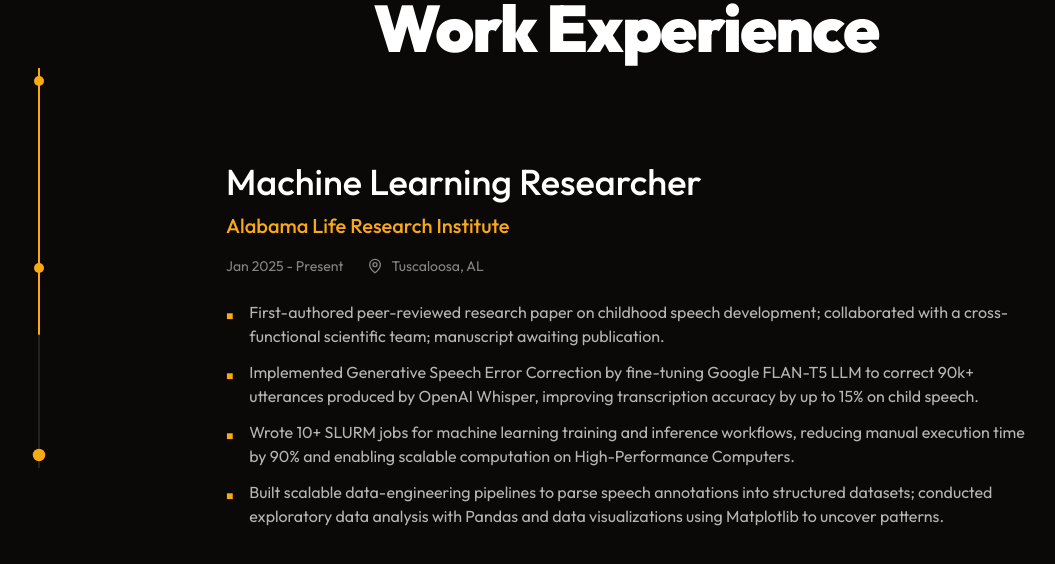
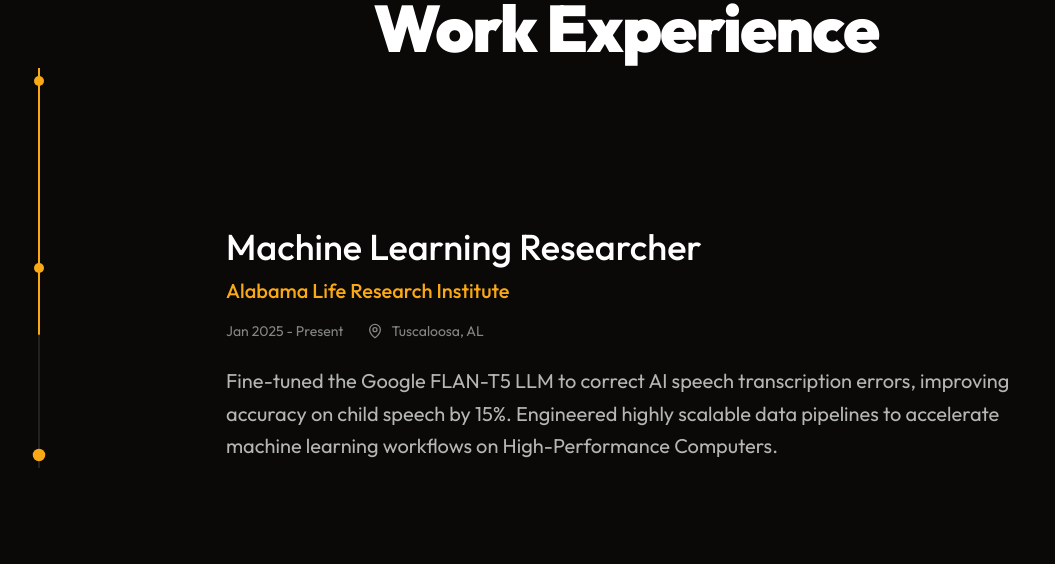
Before and after one commit to girwandhakal/Personal-Website-2.0, a Next.js app: page / in a window 1280 px wide. Shown: the part 3490-4054 px from the top of the page, without its empty margins (14-1069 px from the left). Built offline with nearby package versions, Linux system fonts and the light colour scheme; what bad-words would draw is missing.

Commit message:
refactor: simplify experience section to use descriptions instead of bullet points

```diff
--- a/src/components/sections/resume.tsx
+++ b/src/components/sections/resume.tsx
@@ -53,12 +53,10 @@ export function Resume() {
                     <span>{exp.period}</span>
                     <span className="flex items-center gap-2"><MapPin size={16}/> {exp.location}</span>
                   </div>
-                  {exp.bullets && (
-                    <ul className="text-left space-y-3 text-white/70 leading-relaxed text-base md:text-lg w-full">
-                      {exp.bullets.map((bullet: string, idx: number) => (
-                        <li key={idx} className="flex gap-4"><span className="text-[var(--orange)] mt-1.5 text-[10px]">■</span><span>{bullet}</span></li>
-                      ))}
-                    </ul>
+                  {exp.description && (
+                    <p className="text-left text-white/70 leading-relaxed text-lg md:text-2xl w-full">
+                      {exp.description}
+                    </p>
                   )}
                 </div>
               ))}
@@ -117,12 +115,10 @@ export function Resume() {
                     <span>{experiences[activeIndex].period}</span>
                     <span className="flex items-center gap-1.5 md:gap-2"><MapPin size={14} className="md:w-[16px] md:h-[16px]" /> {experiences[activeIndex].location}</span>
                   </div>
-                  {experiences[activeIndex].bullets && (
-                    <ul className="text-left space-y-2.5 md:space-y-3 text-white/70 leading-snug md:leading-normal text-[13px] md:text-base w-full">
-                      {experiences[activeIndex].bullets.map((bullet: string, idx: number) => (
-                        <li key={idx} className="flex gap-2.5 md:gap-4"><span className="text-[var(--orange)] mt-1.5 md:mt-2 text-[8px] md:text-xs shrink-0">■</span><span>{bullet}</span></li>
-                      ))}
-                    </ul>
+                  {experiences[activeIndex].description && (
+                    <p className="text-left text-white/70 leading-relaxed md:leading-relaxed text-base md:text-xl w-full">
+                      {experiences[activeIndex].description}
+                    </p>
                   )}
                 </motion.div>
               </AnimatePresence>
--- a/src/content/profile.ts
+++ b/src/content/profile.ts
@@ -81,33 +81,21 @@ export const profile = {
       company: "Shipt",
       location: "Birmingham, AL",
       period: "Jun 2026 - Present",
-      bullets: [
-        "Cut Slack-based data requests by 75% by developing a Snowflake Cortex NLP-to-SQL agent and deploying a Next.js/D3.js self-service analytics dashboard on Snowflake Container Services.",
-        "Reduced data science/AI project setup time by 50% by creating a reusable template with CI/CD integration, agentic automation, and prebuilt config and Docker scaffolding."
-      ]
+      description: "Developed a Snowflake Cortex AI agent that automated SQL queries, reducing manual data requests by 75%. Engineered a reusable CI/CD template that cut future AI project setup times in half."
     },
     {
       role: "Data Analyst Co-op",
       company: "Alabama Credit Union",
       location: "Tuscaloosa, AL",
       period: "Aug 2025 - May 2026",
-      bullets: [
-        "Built end-to-end automation solution using Microsoft Power Automate that eliminated 16 monthly hours of manual financial reporting, enabling teams to redirect saved time to other business operations.",
-        "Created Power BI dashboards, increased usage of dashboards for strategic decisions by 20% and ran weekly training sessions for internal stakeholders.",
-        "Optimized SQL data warehouse ETL T-SQL code, cutting daily update time by 30% and ensuring up-to-date tables at the start of each business day."
-      ]
+      description: "Built end-to-end Power Automate workflows that eliminated 16 hours of manual financial reporting every month. Optimized the data warehouse ETL processes with T-SQL to run 30% faster."
     },
     {
       role: "Machine Learning Researcher",
       company: "Alabama Life Research Institute",
       location: "Tuscaloosa, AL",
       period: "Jan 2025 - Present",
-      bullets: [
-        "First-authored peer-reviewed research paper on childhood speech development; collaborated with a cross-functional scientific team; manuscript awaiting publication.",
-        "Implemented Generative Speech Error Correction by fine-tuning Google FLAN-T5 LLM to correct 90k+ utterances produced by OpenAI Whisper, improving transcription accuracy by up to 15% on child speech.",
-        "Wrote 10+ SLURM jobs for machine learning training and inference workflows, reducing manual execution time by 90% and enabling scalable computation on High-Performance Computers.",
-        "Built scalable data-engineering pipelines to parse speech annotations into structured datasets; conducted exploratory data analysis with Pandas and data visualizations using Matplotlib to uncover patterns."
-      ]
+      description: "Fine-tuned the Google FLAN-T5 LLM to correct AI speech transcription errors, improving accuracy on child speech by 15%. Engineered highly scalable data pipelines to accelerate machine learning workflows on High-Performance Computers."
     }
   ]
 } as const;
```
